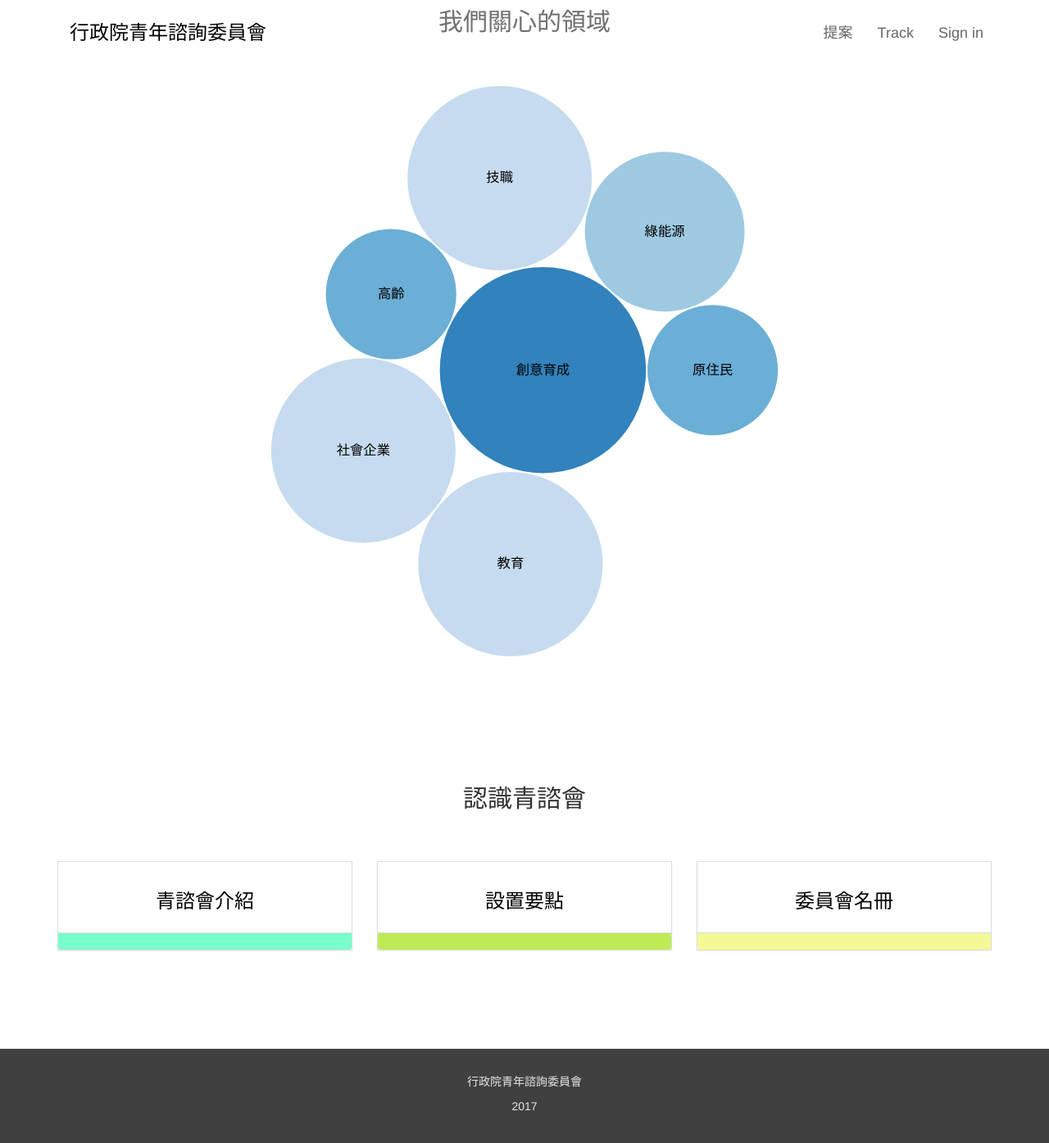
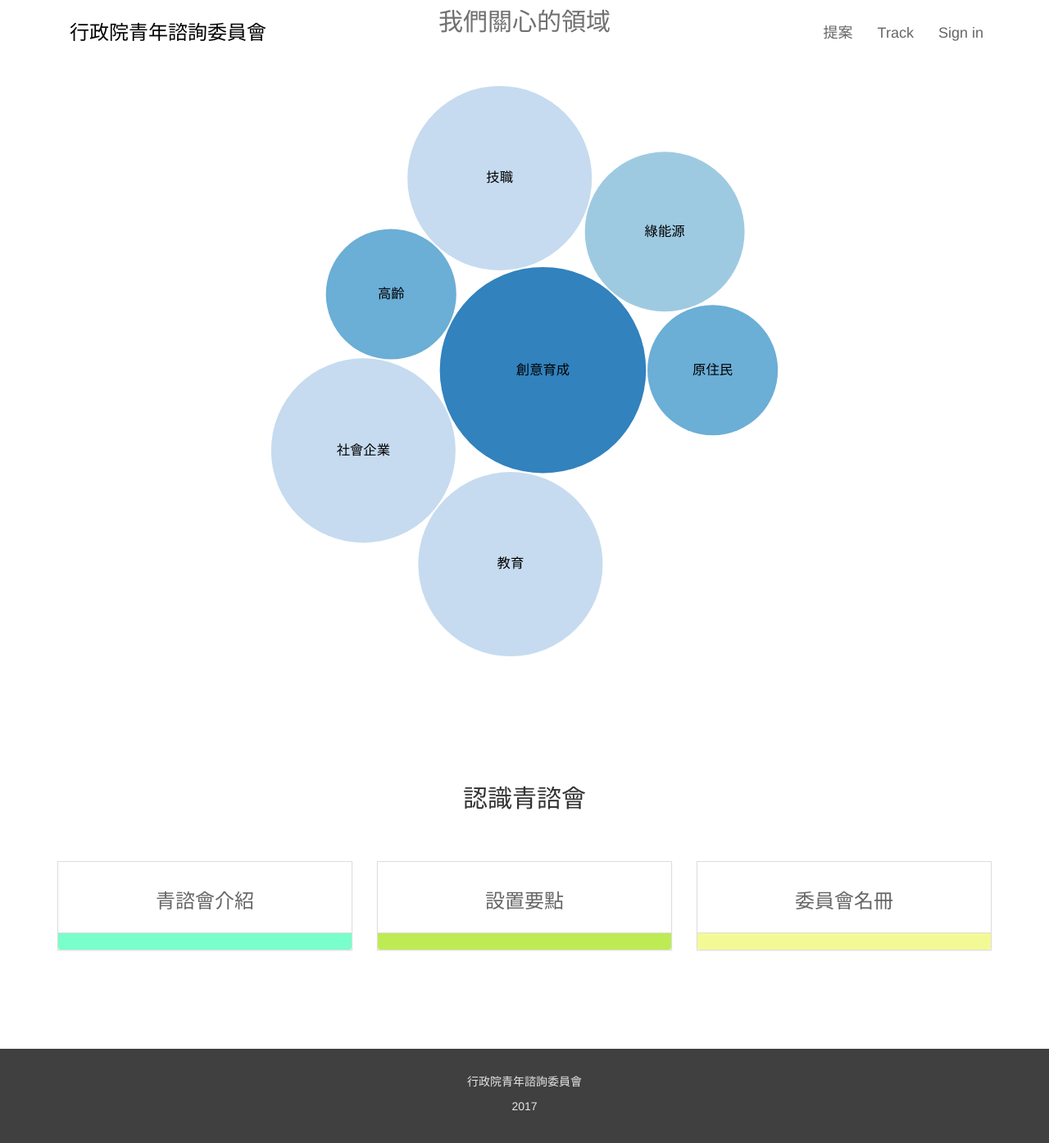
Before and after one commit to mark19891107/youth-concil, a Jekyll site: the page built from index.html, in a window 1280 px wide and 1400 px high, scrolled down 848 px. Shown: the top 1395 px of the window at 82% size. Built offline with Jekyll 4.4.1, drawn with Linux system fonts in a browser that asks for light colours; nearby versions of some CDN libraries.

Commit message:
docs style

```diff
--- a/css/home/docs.scss
+++ b/css/home/docs.scss
@@ -4,6 +4,7 @@
     .headline{
         text-align: center;
         padding: 50px;
+
     }
     margin-bottom: 100px;
 }
@@ -11,5 +12,24 @@
 .panel{
     text-align: center;
     color: black;
+
     border-radius: 0px;
+
+
+    .panel-body{
+        h3{
+            color: #666;
+            font-weight: normal;
+        }
+    }
+    &:hover{
+        background-color: rgba(#333, 0.05);
+        h3{
+            color: black;
+        }
+    }
 }
+
+a:hover{
+    text-decoration: none;
+}
```
